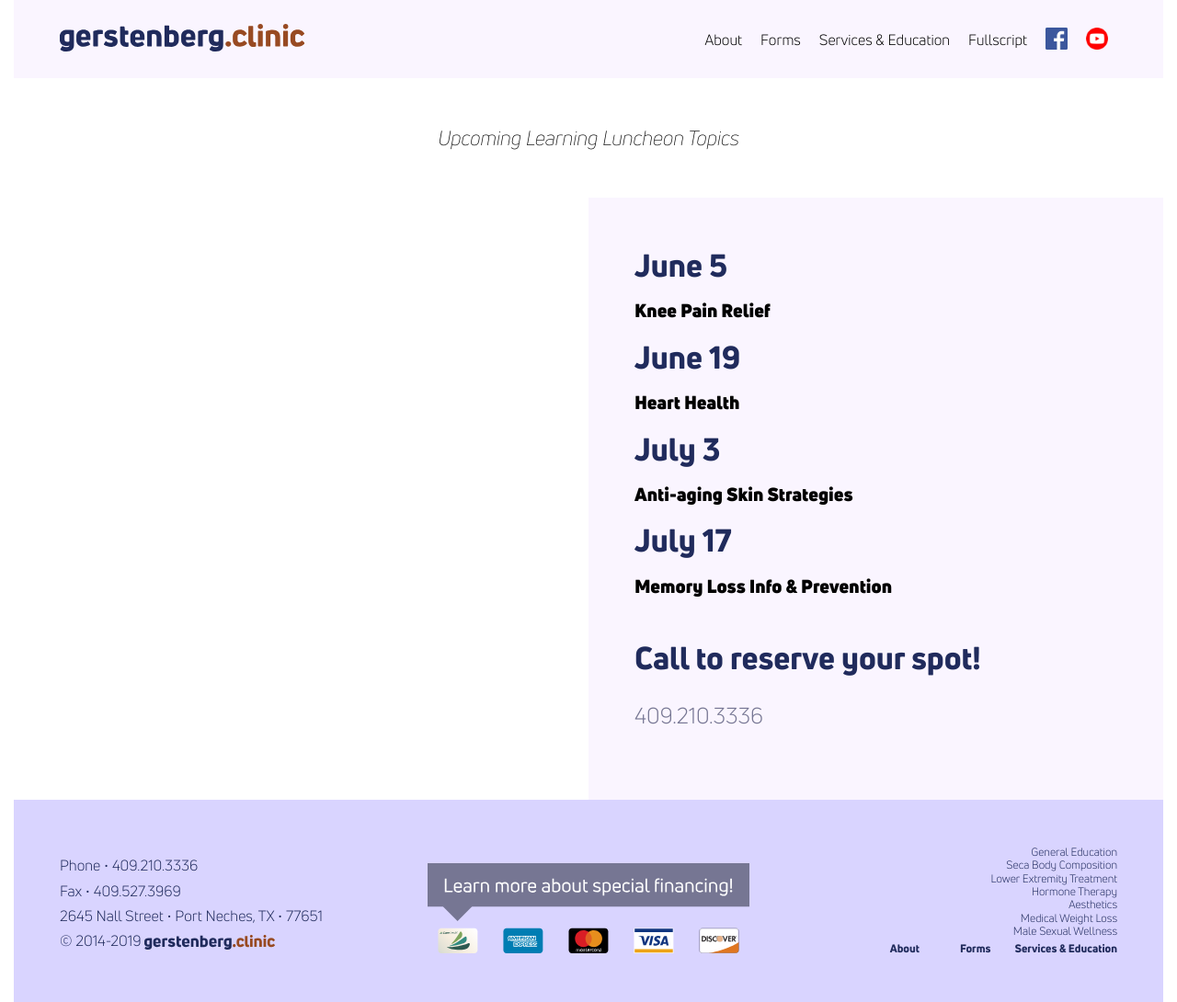
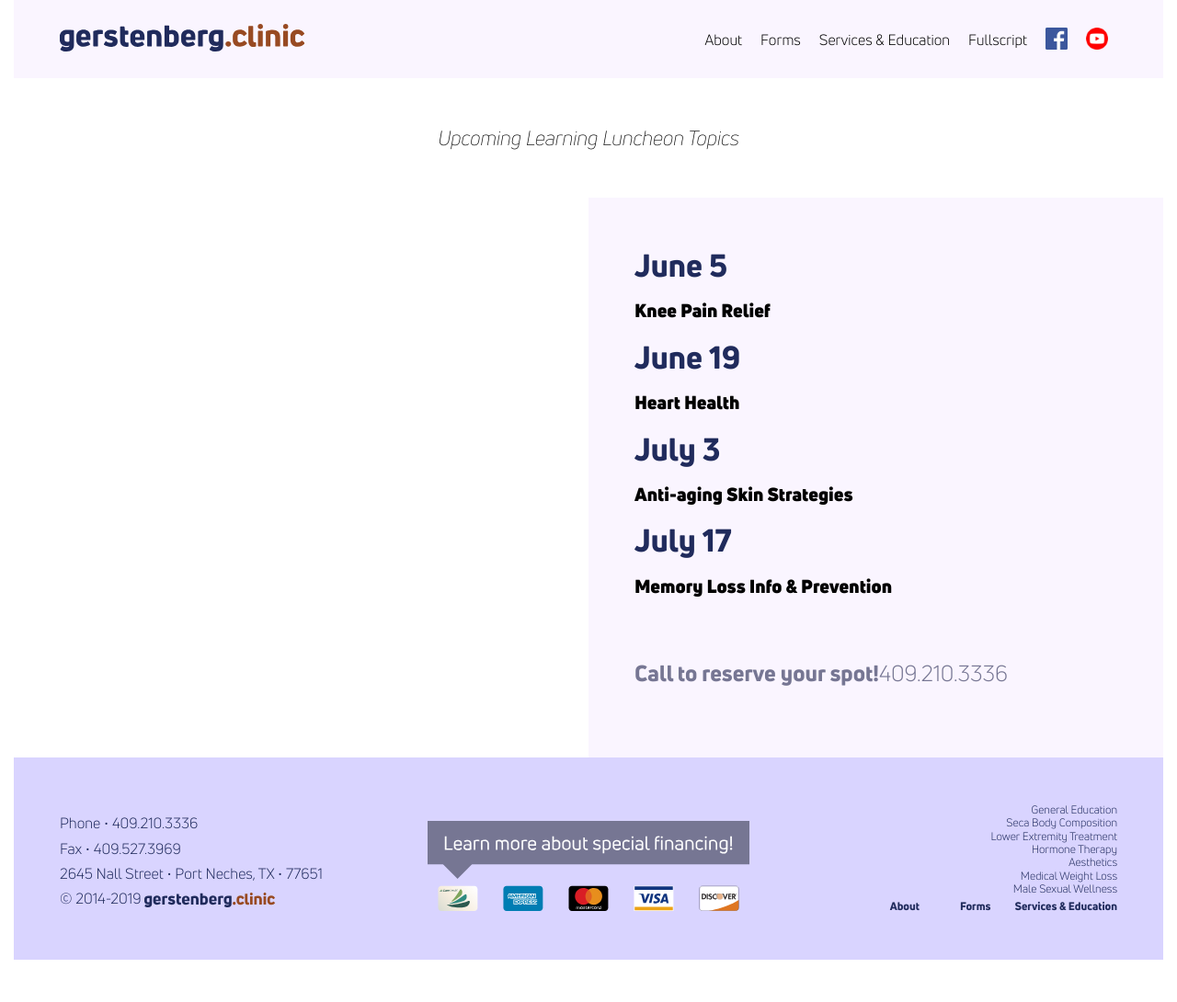
Before and after one commit to theneverwoods/gerstenberg.clinic, a Jekyll site: the page built from luncheon.html, in a window 1280 px wide. Shown: the whole page at 92% size. Built offline with Jekyll 4.4.1, drawn with Linux system fonts in a browser that asks for light colours; after the commit the page ends 1044 px from its top, so only the background shows below that.

```diff
--- a/luncheon.html
+++ b/luncheon.html
@@ -20,7 +20,6 @@ redirect_from: /learningluncheon
 		<h2>July 17</h2> <h1>Memory Loss Info & Prevention</h1>
 		</br>
 		</br>
-		<h2>Call to reserve your spot!</h2>
-		<p>409.210.3336</p>
+		<p><b>Call to reserve your spot!</b>409.210.3336</p>
 	</div>
 </div>
```
